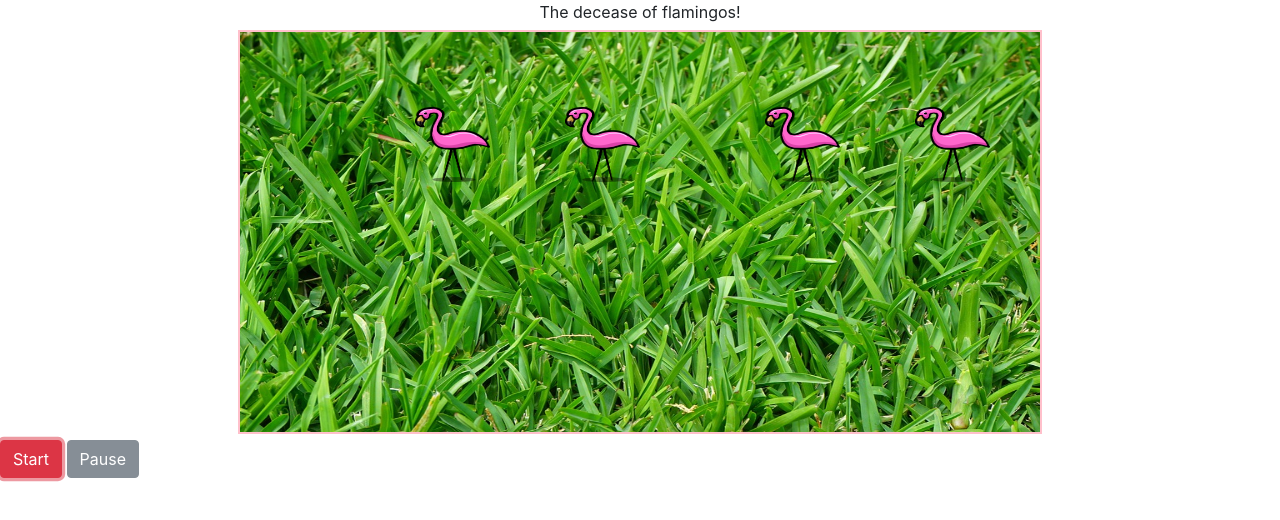
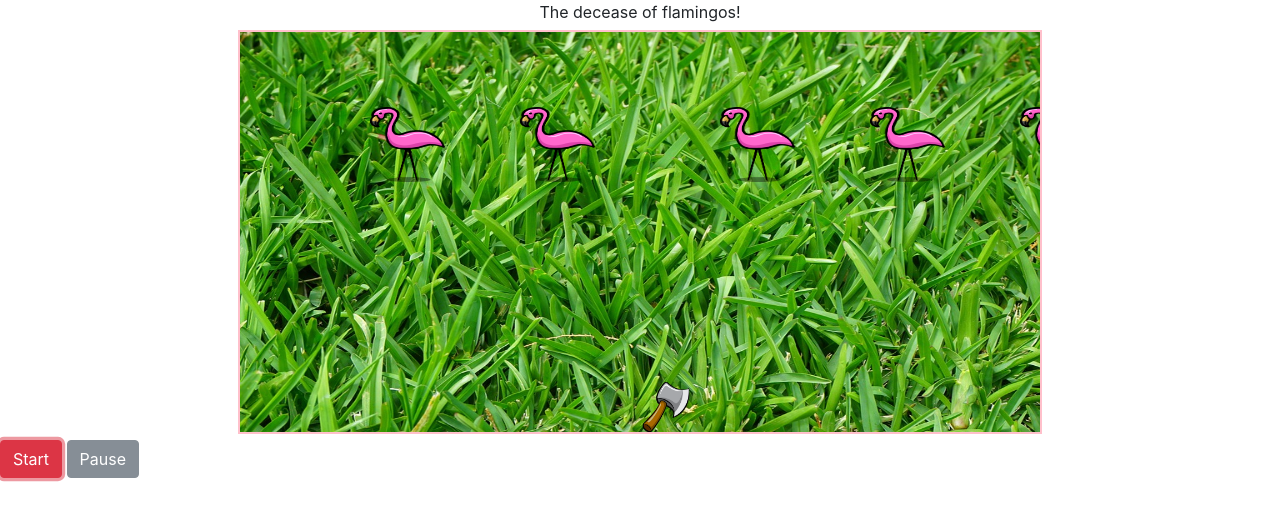
Before and after one commit to proyola/flamingogame, a plain HTML site: page index.html in a window 1280 px wide. Both pictures are taken after a click on the button "Start". Drawn offline with nearby package versions, Linux system fonts and the light colour scheme.

Commit message:
Axe added

```diff
--- a/index.html
+++ b/index.html
@@ -19,7 +19,9 @@
     integrity="sha256-hwg4gsxgFZhOsEEamdOYGBf13FyQuiTwlAQgxVSNgt4="
     crossorigin="anonymous"></script>
     <script src="lib/Flamingo.js"></script>
+    <script src="lib/axe.js"></script>
     <script src="lib/Board.js"></script>
     <script src="lib/Game.js"></script>
+
   </body>
 </html>
--- a/lib/Board.js
+++ b/lib/Board.js
@@ -2,6 +2,7 @@ function Board(canvas, ctx) {
   this.canvas = canvas;
   this.ctx = ctx;
   this.flamingos  = [new Flamingo()];
+  this.axe = new Axe();
   this.img = new Image();
   this.img.src = "grass.jpg";
   this.img.onload = (function() {
@@ -25,3 +26,7 @@ Board.prototype.createFlamingo = function() {
     this.ctx.drawImage(this.flamingos[j].img, this.flamingos[j].x, this.flamingos[j].y, 75, 75);
   }
 };
+Board.prototype.drawAxe = function() {
+  this.ctx.drawImage(this.axe.img, this.axe.x, this.axe.y, 50, 50);
+};
+//left arrow 37, right arrow 39, enter 13
--- a/lib/Flamingo.js
+++ b/lib/Flamingo.js
@@ -1,7 +1,7 @@
 function Flamingo() {
   this.img = new Image();
   this.img.src = "flamingo2.png";
-  this.x = 75;
+  this.x = 30;
   this.y = 75;
   this.vx = 20;
   this.vy = 20;
--- a/lib/Game.js
+++ b/lib/Game.js
@@ -8,11 +8,13 @@ function createBoard() {
   ctx.clearRect(0,0, canvas.width, canvas.height);
   board.drawBg();
   board.createFlamingo();
+  board.drawAxe();
 }
 function moveFlamingos() {
   ctx.clearRect(0,0, canvas.width, canvas.height);
   board.drawBg();
   board.moveFlamingos();
+  board.drawAxe();
 }
 $("#start-button").click(function(e){
   e.preventDefault();
--- /dev/null
+++ b/lib/axe.js
@@ -0,0 +1,10 @@
+function Axe() {
+  this.img = new Image();
+  this.img.src = "Transparent_axe.png";
+  this .x = 400;
+  this.y = 350;
+}
+
+Axe.prototype.moveRight = function() {
+  //con la tecla derecha
+}
```
Also changed, not shown: Transparent_axe.png (added), 1 other file.
